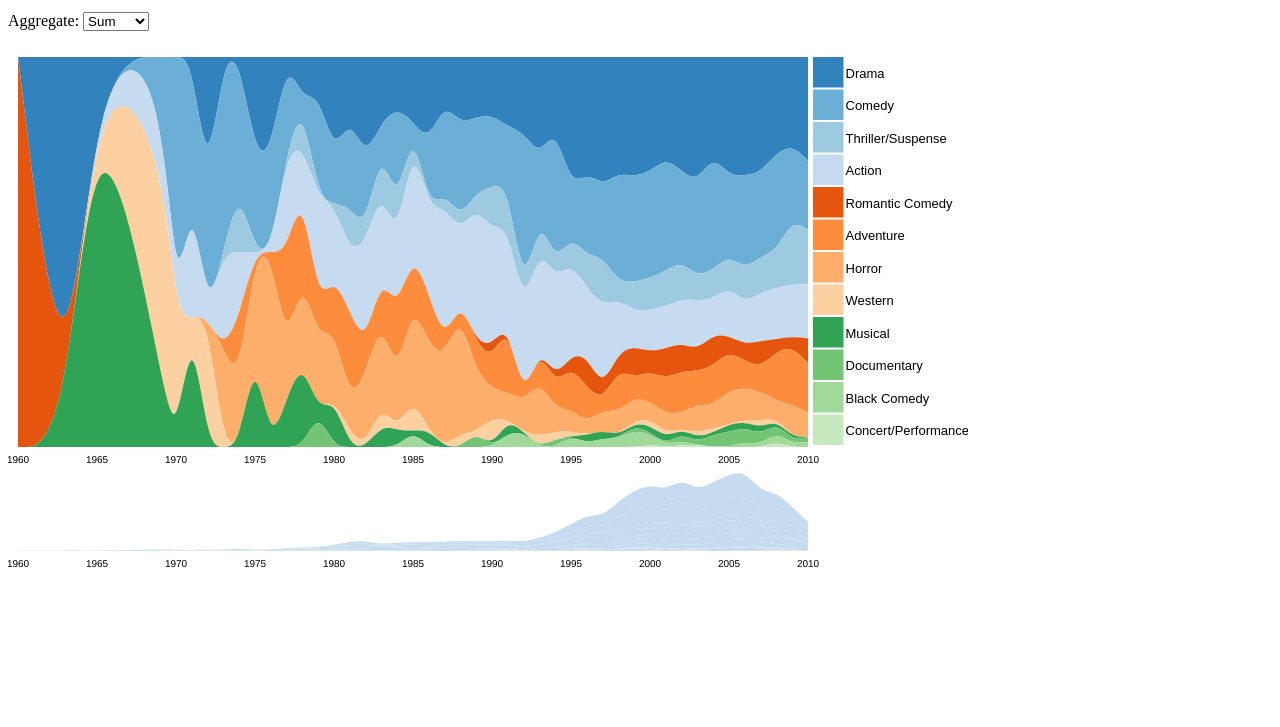
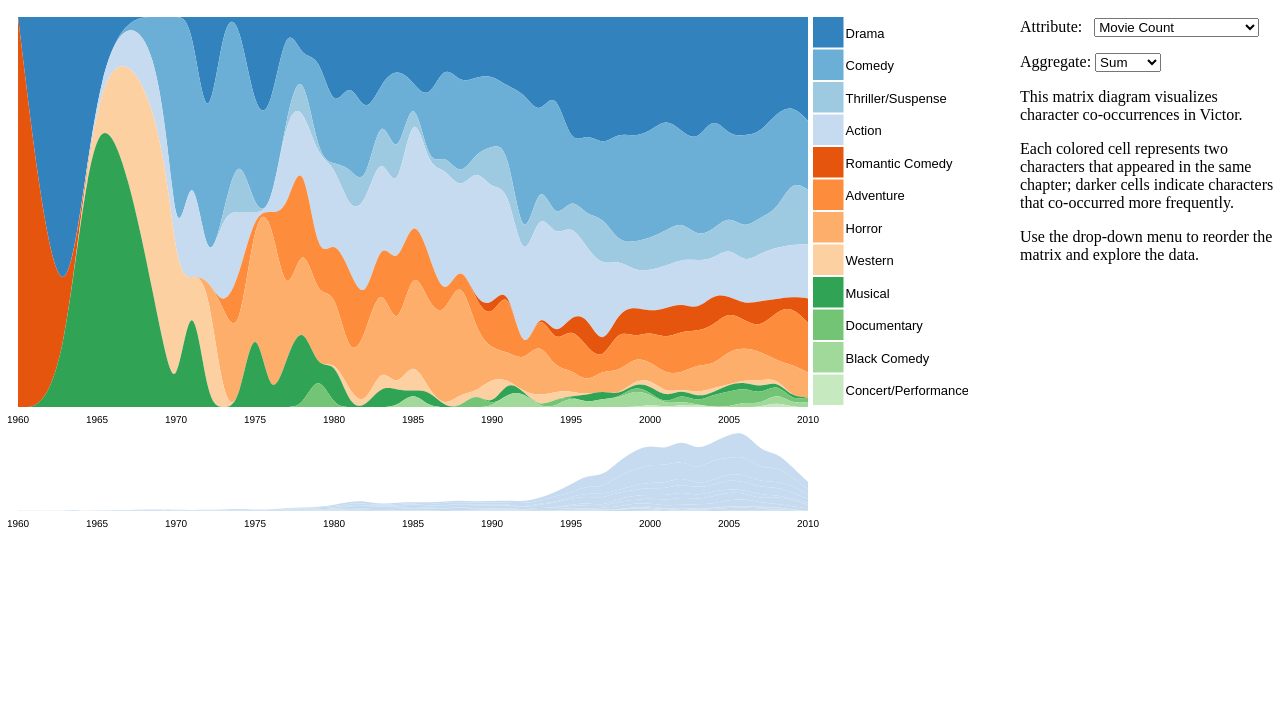
Before and after one commit to tmoreau89/a3-moreau-ujaved.github.io, a plain HTML site: page index.html in a window 1280 px wide. Shown: the part 73-800 px from the top of the page. Drawn offline with nearby package versions, Linux system fonts and the light colour scheme.

Commit message:
adding files

```diff
--- a/index.html
+++ b/index.html
@@ -29,10 +29,54 @@ svg {
   shape-rendering: crispEdges;
 }
 
+/*
+#metric {
+        position: absolute;
+        left:1050px;
+        top:180px;
+        width: auto;
+        height: auto;
+}
+
+#agg {
+        position: absolute;
+        left:1050px;
+        top:220px;
+        width: auto;
+        height: auto;
+}
+
+#metricText {
+        position: absolute;
+        left:1050px;
+        top:75px;
+        width: auto;
+        height: auto;
+}
+
+
+#aggText {
+        position: absolute;
+        left:1050px;
+        top:100px;
+        width: auto;
+        height: auto;
+}
+*/
+
+#info {
+        position: absolute;
+        left:1020px;
+        top:75px;
+        width: auto;
+        height: auto;
+}
+
 #tooltip {
         position: absolute;
-        left: 350px;
-        width: 120px;
+        left:670px;
+        top:70px;
+        width: auto;
         height: auto;
         padding: 10px;
         background-color: white;
@@ -60,9 +104,11 @@ svg {
 <body>
 
 <script src="http://d3js.org/d3.v3.min.js"></script>
+<h1>Movies</h1>
 
-<aside style="margin-top:50px;">
-<p>Attribute: <select id="metric">
+<aside id="info">
+<p id="metricText">Attribute: &nbsp
+  <select id="metric">
   <option value="count">Movie Count</option>
   <option value="usGross">US Gross</option>
   <option value="wwGross">Worldwide Gross</option>
@@ -72,11 +118,19 @@ svg {
   <option value="tomatoes">Rotten Tomatoes Rating</option>
 </select>
 
-<p>Aggregate: <select id="agg">
+<p id="aggText">Aggregate:
+  <select id="agg">
   <option value="sum">Sum</option>
   <option value="median">Median</option>
   <option value="mean">Mean</option>
 </select>
+
+<p>This matrix diagram visualizes character co-occurrences in Victor.
+
+<p>Each colored cell represents two characters that appeared in the same chapter; darker cells indicate characters that co-occurred more frequently.
+
+<p>Use the drop-down menu to reorder the matrix and explore the data.
+
 
 </aside>
 
@@ -85,6 +139,8 @@ svg {
 </div>
 
 <script>
+
+//style="margin-top:50px;"
 
 var m  = [10, 160, 100, 10],
     m2 = [400, m[1], 20, m[3]],
@@ -394,6 +450,7 @@ function updateData(attribute, aggregate) {
 
 function brushed() {
   x.domain(brush.empty() ? x2.domain() : brush.extent());
+  xAxis.scale(x);
 
   fcs.select(".axis").call(xAxis);
 
```
Also changed, not shown: 1 other file.
